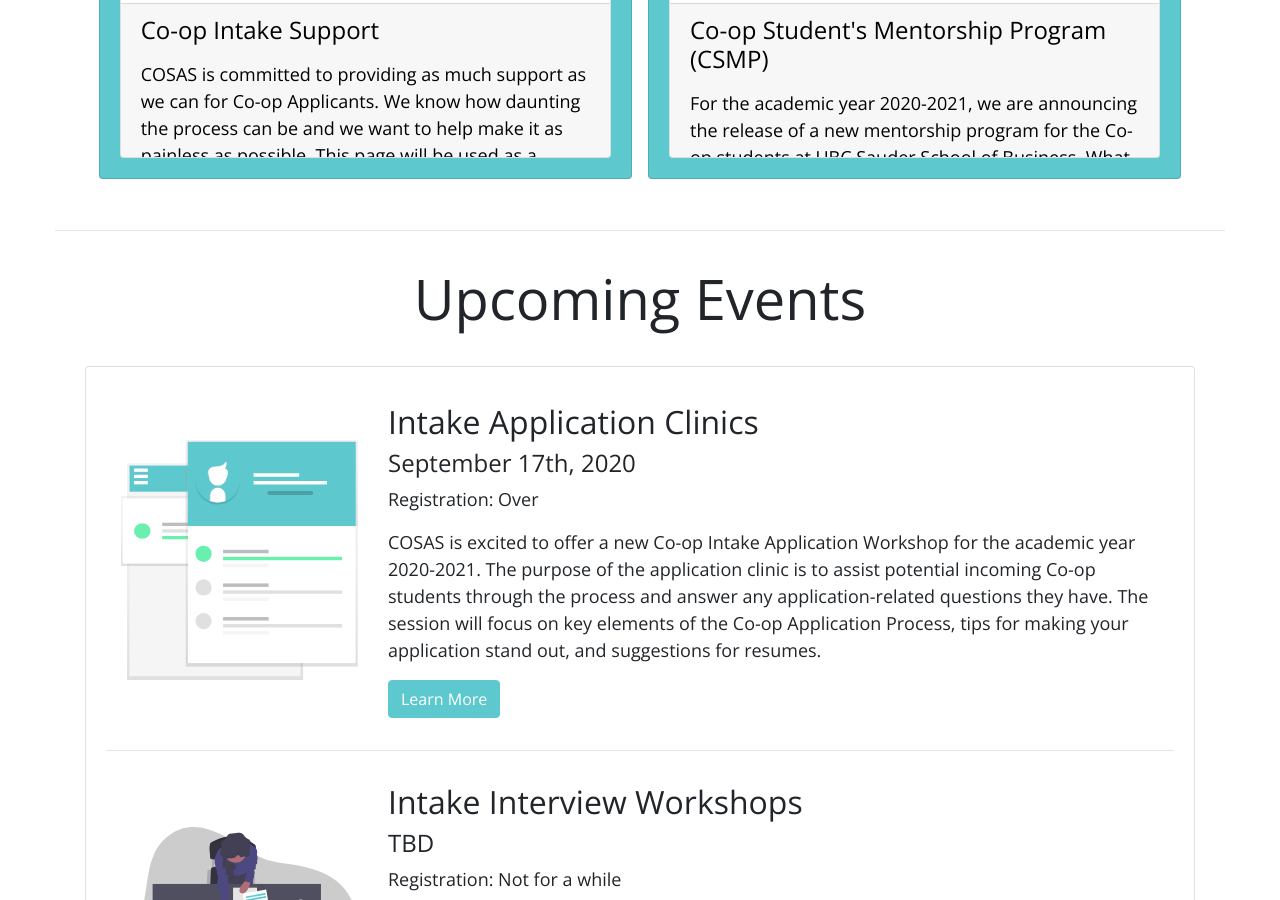
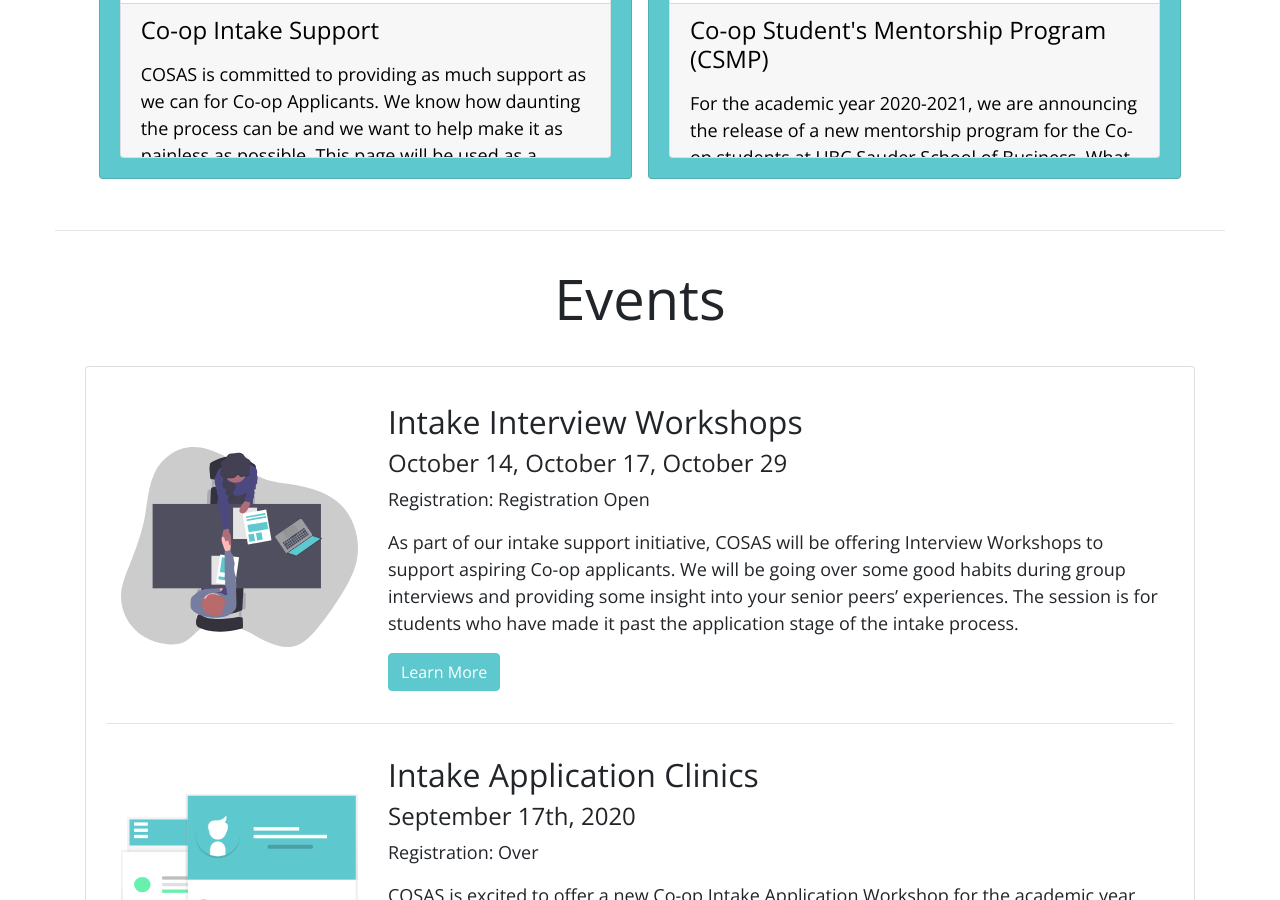
Before and after one commit to coopsauder/COSAS, a Jekyll site: the page built from index.html, in a window 1280 px wide and 900 px high, scrolled down 1978 px. Built offline with Jekyll 4.4.1, drawn with Linux system fonts in a browser that asks for light colours; nearby versions of some CDN libraries; some of the changed text lies outside the part shown.

Commit message:
updated interview Workshops

```diff
--- a/_includes/events.html
+++ b/_includes/events.html
@@ -1,7 +1,7 @@
 <div id="events" class="container section">
-    <p class="display-4 text-center section-header">Upcoming Events</p>
+    <p class="display-4 text-center section-header">Events</p>
     <div class="card card-body">
-        {% for post in site.posts reversed limit:5 %}
+        {% for post in site.posts limit:5 %}
 
         <div class="d-flex flex-wrap">
             <img src='{{ site.baseurl }}/static_files/assets/{{ post.image }}'
--- a/_posts/2020-08-05-interview-workshop.md
+++ b/_posts/2020-08-05-interview-workshop.md
@@ -4,29 +4,34 @@ title:  "Intake Interview Workshops"
 date:   2020-08-04 00:50:32 -0400
 tags: intake event
 image: svg/interview.svg
-event-status: Not for a while
+event-status: Registration Open
 event-link: reg-interview
-event-date: TBD
+event-date: October 14, October 17, October 29
 location: Zoom
-time: TBD
-attendee-limit: TBD
+time: Depends on date
+attendee-limit: 50 per workshop
 ---
 As part of our intake support initiative, COSAS will be offering Interview Workshops to support aspiring Co-op applicants. We will be going over some good habits during group interviews and providing some insight into your senior peers' experiences. The session is for students who have made it past the application stage of the intake process.
 
 <img class="w-100 h-100" src='{{ site.baseurl }}/static_files/assets/images/intake/interview.jpg'/>
 
-More details will be released closer to October, when second-round results to the Co-op Application Process are released.
-
 ### Event Details
 
 Registration Status: **{{ page.event-status }}**
-Event Date(s): **{{ page.event-date}}**
+Event Date(s): **{{page.event-date}}**
 Time: **{{ page.time}}**
 Location: **{{ page.location}}**
 Attendee Limit: **{{ page.attendee-limit}}**
 
-<!-- <a href="#{{ page.event-link }}" class="col-4 mx-auto d-block btn btn-primary">Register</a>
+This event will focus on preparing students for the group interview portion of the application process into the Co-op program. The clinic will touch on the professional conduct, interview tips, and reflections from current Co-op students. We will also offer practice break-out sessions so that participants can try out what they’ve learned and also work on their interview responses.
+
+This application is your opportunity to RSVP for one of our interview workshops!
+Event Date(s):
+
+* Wednesday October 14th, 2020 @ 5:30-6:30 PM PST
+* Saturday October 17th, 2020 @ 9:00-10:00 AM PST
+* Thursday October 29th, 2020 @ 6:30-7:30 PM PST
 
 ### Registration
 
-<iframe id="{{ page.event-link }}" class="container" src="https://docs.google.com/forms/d/e/1FAIpQLSeIislOFaxbgp_w3xd1SFMlfCeG_h27MkhtDMw1yZF6PAo_nA/viewform?embedded=true" frameborder="0" marginheight="0" height="600px" marginwidth="0">Loading…</iframe> -->
+<iframe id="{{ page.event-link }}" class="container" src="https://forms.gle/bo91dviYM7GHGifJA" frameborder="0" marginheight="0" height="600px" marginwidth="0">Loading…</iframe>
```
